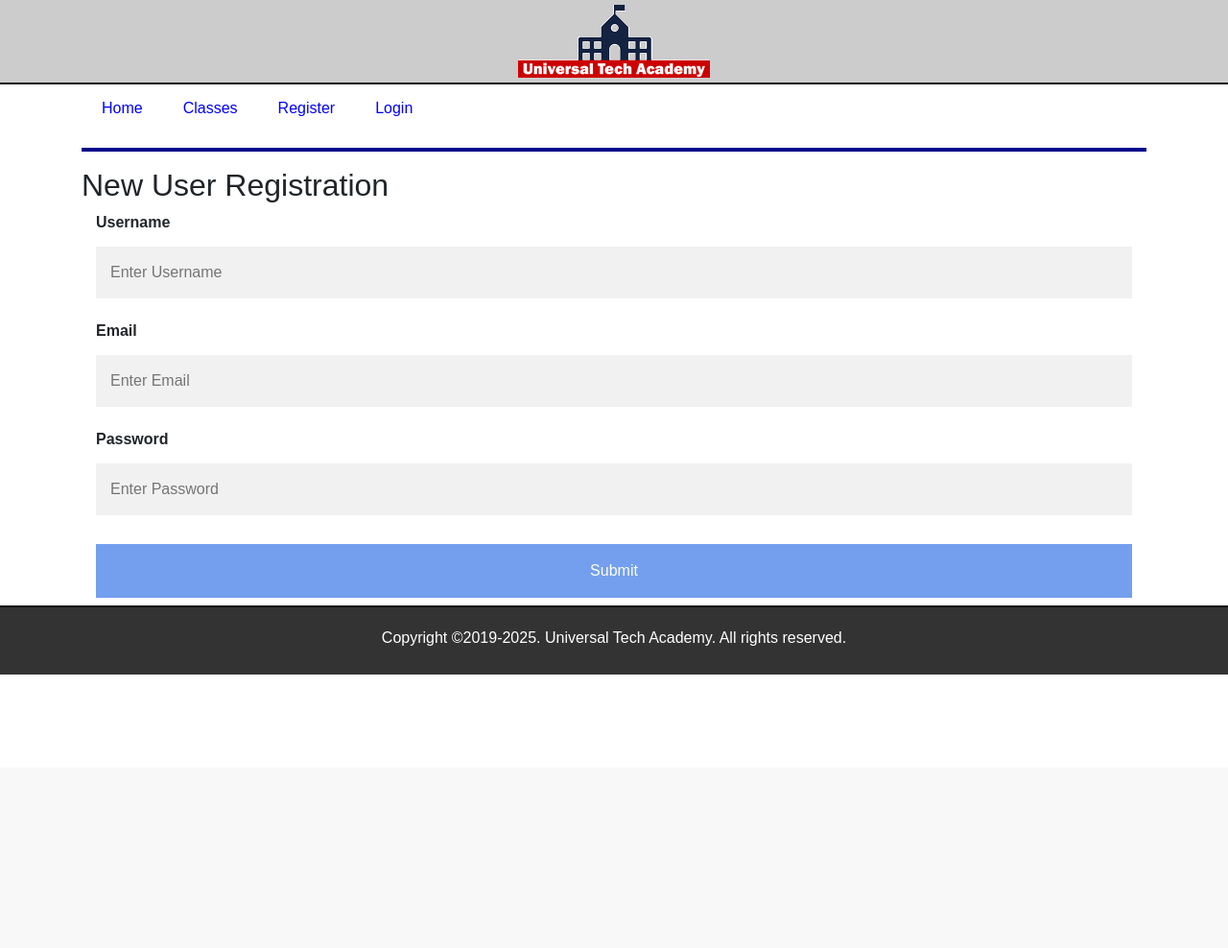
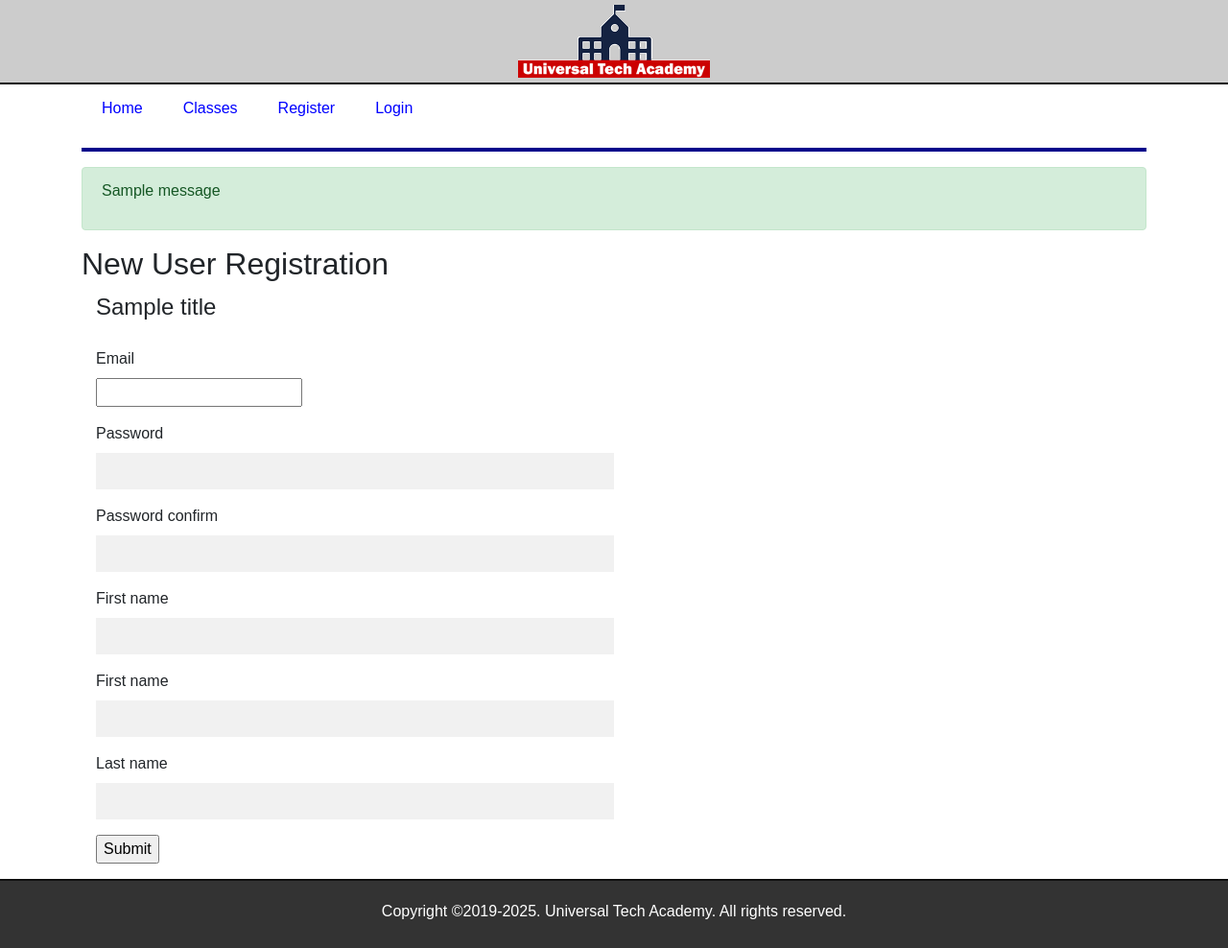
Before and after one commit to flora-shek/web_development_using_flask, a Python web app: template application/templates/register.html in a window 1280 px wide. Shown: the whole page at 96% size. Before the commit the page ends 703 px from the top, so only its background shows below. Run offline with Jinja, Linux system fonts and the light colour scheme; the template is opened without the code that fills it: most values are stand-ins (such as "Sample title", 1, 10 or a date in 2020); one stand-in notice (Sample message) is shown; form fields are guessed from the names that the template uses; some libraries are stand-ins or nearby versions.

Commit message:
form validatation ,registration,login

```diff
--- a/application/static/css/main.css
+++ b/application/static/css/main.css
@@ -41,9 +41,9 @@ hr {
 }
 
 input[type=text], input[type=password] {
-    width: 100%;
-    padding: 15px;
-    margin: 5px 0 22px 0;
+    width: 50%;
+    padding: 7px;
+    /* margin: 5px 0 22px 0; */
     display: inline-block;
     border: none;
     background: #f1f1f1;
@@ -94,3 +94,6 @@ footer {
 .btn-submit:hover {
     opacity: 1;
 }
+.error-message{
+    color:red;
+}
--- a/application/templates/layout.html
+++ b/application/templates/layout.html
@@ -13,7 +13,15 @@
 </div>
 <div class="container">
     {% include "includes/nav.html" %}
-
+    {% with messages = get_flashed_messages(with_categories=true) %}
+        {% if messages %}
+            {% for category,message in messages %}
+                <div class = "alert alert-{{category}}">
+                    <p>{{ message }}</p>
+                </div>
+            {% endfor %}
+        {% endif%}
+    {% endwith %}
     {% block content %}
 
     {% endblock %}
--- a/application/templates/register.html
+++ b/application/templates/register.html
@@ -4,17 +4,54 @@
 <h2>New User Registration</h2>
 
 <div class="container">
-    <form name="register" action="register.php" method="get">
-        <label for="username"><b>Username</b></label>
-        <input type="text" placeholder="Enter Username" name="username" required>
-        <br>
-        <label for="email"><b>Email</b></label>
-        <input type="text" placeholder="Enter Email" name="email" required>
-        <br>
-        <label for="password"><b>Password</b></label>
-        <input type="password" placeholder="Enter Password" name="password" required>
-        <br class="clear">
-        <input class="btn-submit" type="submit" name="submit">
+    <form name="register" action="" method="post" novalidate>
+        <fieldset class = "form-group"><legend>{{title}}</legend></fieldset>
+            {{ form.hidden_tag() }}
+            <p>
+                {{ form.email.label }}<br>
+                {{ form.email }}
+                {% for error in form.email.errors %}
+                    <span class="error-message">{{ error }}</span>
+                {% endfor %}
+            </p>
+            <p>
+                {{ form.password.label }}<br>
+                {{ form.password }}
+                {% for error in form.password.errors %}
+                    <span class="error-message">{{ error }}</span>
+                {% endfor %}
+            </p>
+            <p>
+                {{ form.password_confirm.label }}<br>
+                {{ form.password_confirm }}
+                {% for error in form.password_confirm.errors %}
+                    <span class="error-message">{{ error }}</span>
+                {% endfor %}
+            </p>
+            <p>
+                {{ form.first_name.label }}<br>
+                {{ form.first_name }}
+                {% for error in form.first_name.errors %}
+                    <span class="error-message">{{ error }}</span>
+                {% endfor %}
+            </p>
+            <p>
+                {{ form.first_name.label }}<br>
+                {{ form.first_name }}
+                {% for error in form.first_name.errors %}
+                    <span class="error-message">{{ error }}</span>
+                {% endfor %}
+            </p>
+            <p>
+                {{ form.last_name.label }}<br>
+                {{ form.last_name }}
+                {% for error in form.last_name.errors %}
+                    <span class="error-message">{{ error }}</span>
+                {% endfor %}
+            </p>
+            <p>
+                {{form.submit()}}
+            </p>
 
     </form>
 
```
Also changed, not shown: application/forms.py (added, +21 -0 lines), application/models.py (+7 -3 lines), application/routes.py (+26 -4 lines), application/templates/login.html (+22 -9 lines), requirements.txt (+6 -1 lines).
